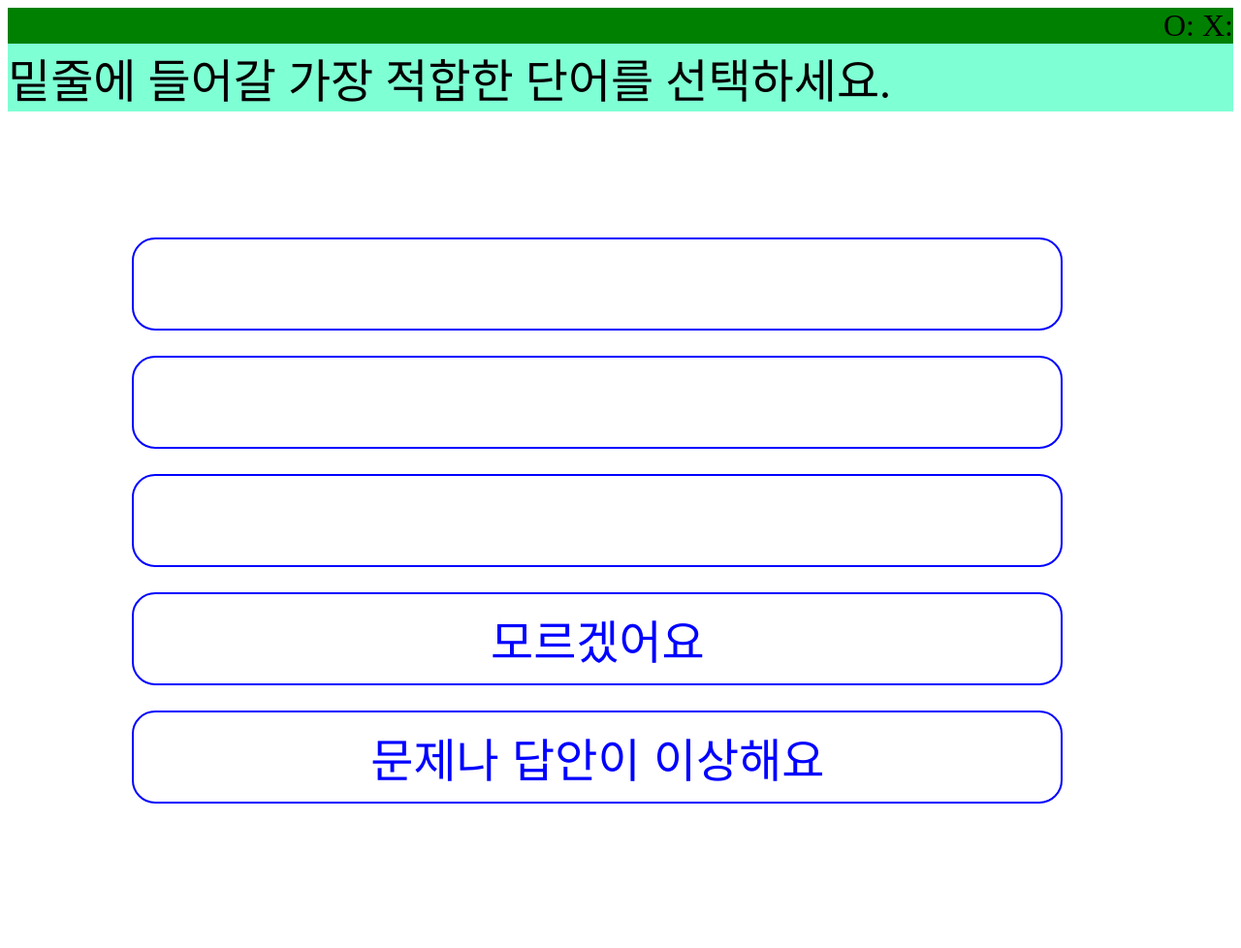
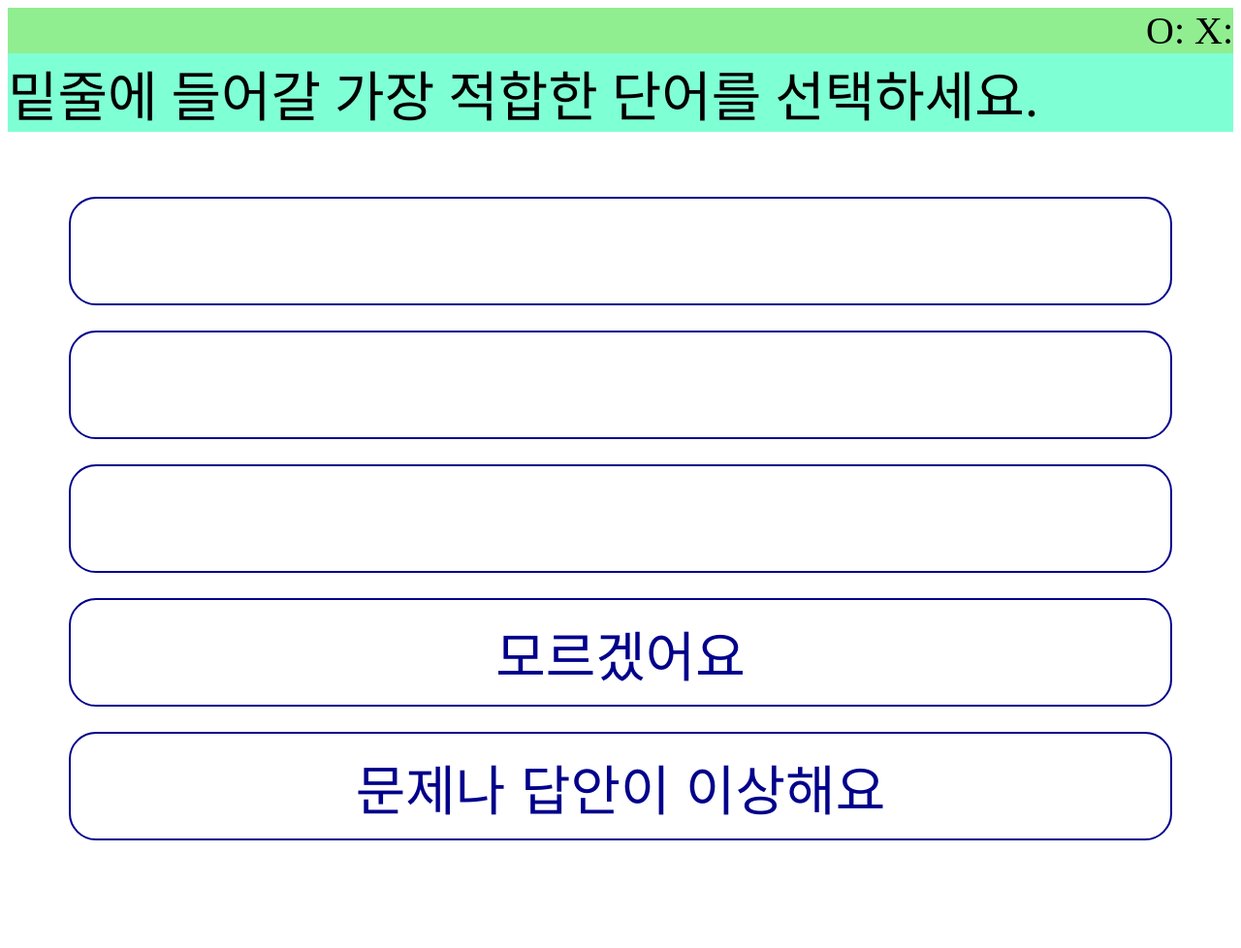
Before and after one commit to BryanKoo/alpha, a Django app: template quiz/templates/quiz/detail.html in a window 1280 px wide. Shown: the whole page at 97% size. After the commit the page ends 867 px from the top, so only its background shows below. Run offline with Django 3.2, Linux system fonts and the light colour scheme; the template is opened without the code that fills it, so the values that code supplies are empty; parts of the project's set-up code (start-up, migrations or seed data) failed here and were passed over.

Commit message:
style html

```diff
--- a/quiz/templates/quiz/detail.html
+++ b/quiz/templates/quiz/detail.html
@@ -1,37 +1,37 @@
 <html>
 <head>
 <style type="text/css">
-a:link { color: blue; text-decoration: none;}
-a:visited { color: blue; text-decoration: none;}
-a:hover { color: blue; text-decoration: underline;}
+a:link { color: darkblue; text-decoration: none;}
+a:visited { color: darkblue; text-decoration: none;}
+a:hover { color: darkblue; text-decoration: underline;}
 .buttons {
   background-color: white;
-  border: 2px solid blue;
+  border: 2px solid darkblue;
   border-radius: 0.5em;
-  color: blue;
+  color: darkblue;
   padding: 10px 10px;
   text-align: center;
   text-decoration: none;
   display: inline-block;
-  font-size: 300%;
+  font-size: 350%;
   margin: 4px 2px;
-  width: 20em;
+  width: 90%;
   height: 2em;
 }
 .question {
-  font-size: 300%; margin: 5%;
+  font-size: 350%; margin: 5%;
 }
 .answers {
-  margin: 10%;
+  text-align: center;
 }
 .guide {
-  background-color: aquamarine; color: black; font-size: 300%;
+  background-color: aquamarine; color: black; font-size: 350%;
 }
 .row {
-  display: flex; background-color: green; color: black;
+  display: flex; background-color: lightgreen; color: black;
 }
 .column {
-  flex: 50%; font-size: 200%;
+  flex: 50%; font-size: 250%;
 }
 </style>
 </head>
```
Also changed, not shown: quiz/templates/quiz/index.html (+8 -8 lines), quiz/templates/quiz/results.html (+11 -10 lines), cefr/cefr.db, db.sqlite3.
